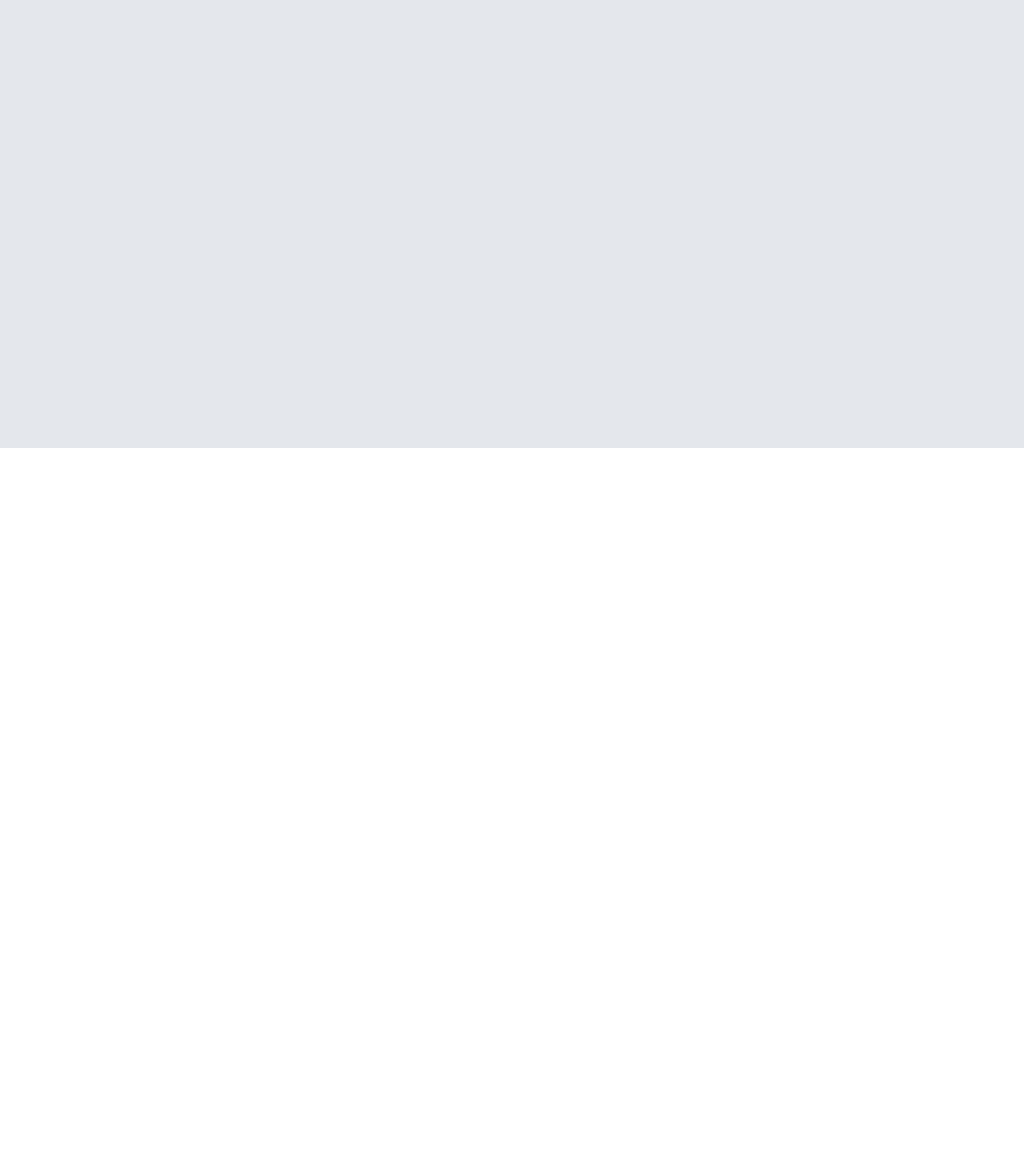
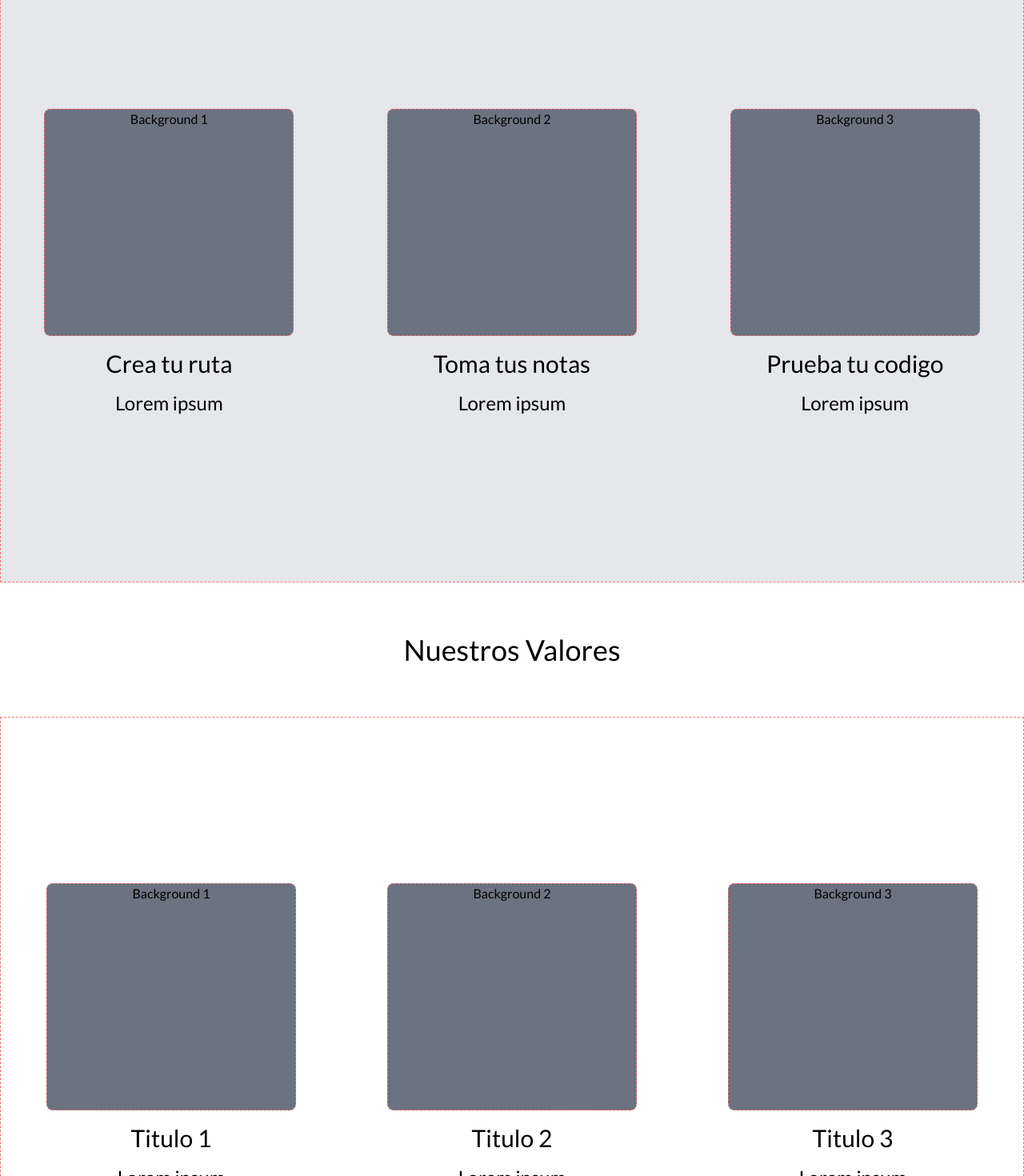
Before and after one commit to No-Country/s6-02-m-java-react, a React (Vite) app in the folder frontend/Pro-Grama/: page /Home in a window 1280 px wide. Shown: the part 2520-3990 px from the top of the page at 80% size. Before the commit the page ends 3080 px from the top, so only its background shows below. Built offline with nearby package versions, Linux system fonts and the light colour scheme; no server answers; what tailwindcss-no-scrollbar would draw is missing.

Commit message:
added grids to the landing page site, still some implementations

```diff
--- a/frontend/Pro-Grama/src/pro-grama/pages/LandingPage.jsx
+++ b/frontend/Pro-Grama/src/pro-grama/pages/LandingPage.jsx
@@ -102,14 +102,82 @@ const LandingPage = () => {
             <h2 className="text-4xl py-16">¿Por qué elegir Pro-Grama?</h2>
           </div>
 
-          <div className="grid grid-cols-3 text-center gap-2 border border-red-400 border-dashed">
+          <div className="grid grid-cols-3 place-content-center place-items-center h-screen text-center items-center gap-2 py-6 border border-red-400 border-dashed">
             <div>
-              <div className="border border-red-400 border-dashed">
-                <h3>hola</h3>
+              <div className="border border-red-400 border-dashed bg-gray-500 rounded-lg w-[19.5rem] h-[17.8rem] ">
+                <h3>Background 1</h3>
+              </div>
+              <div className="py-4 text-3xl text-center">
+                <p>Crea tu ruta</p>
+              </div>
+              <div className="text-2xl">
+                <p cl>Lorem ipsum</p>
               </div>
             </div>
-            <div className="border border-red-400 border-dashed">Hola</div>
-            <div className="border border-red-400 border-dashed">Hola</div>
+            <div>
+              <div className="border border-red-400 border-dashed bg-gray-500 rounded-lg w-[19.5rem] h-[17.8rem] ">
+                <h3>Background 2</h3>
+              </div>
+              <div className="py-4 text-3xl text-center">
+                <p>Toma tus notas</p>
+              </div>
+              <div className="text-2xl">
+                <p cl>Lorem ipsum</p>
+              </div>
+            </div>
+            <div>
+              <div className="border border-red-400 border-dashed bg-gray-500 rounded-lg w-[19.5rem] h-[17.8rem] ">
+                <h3>Background 3</h3>
+              </div>
+              <div className="py-4 text-3xl text-center">
+                <p>Prueba tu codigo</p>
+              </div>
+              <div className="text-2xl">
+                <p cl>Lorem ipsum</p>
+              </div>
+            </div>
+          </div>
+        </div>
+
+        <div className="min-h-screen">
+          <div className="text-center">
+            <h2 className="text-4xl py-16">Nuestros Valores</h2>
+          </div>
+
+          <div className="grid grid-cols-3 place-content-center place-items-center h-screen text-center items-center py-6 border border-red-400 border-dashed">
+            <div>
+              <div className="border border-red-400 border-dashed bg-gray-500 rounded-lg w-[19.5rem] h-[17.8rem] ">
+                <h3>Background 1</h3>
+              </div>
+              <div className="py-4 text-3xl text-center">
+                <p>Titulo 1</p>
+              </div>
+              <div className="text-2xl">
+                <p cl>Lorem ipsum</p>
+              </div>
+            </div>
+            <div>
+              <div className="border border-red-400 border-dashed bg-gray-500 rounded-lg w-[19.5rem] h-[17.8rem] ">
+                <h3>Background 2</h3>
+              </div>
+              <div className="py-4 text-3xl text-center">
+                <p>Titulo 2</p>
+              </div>
+              <div className="text-2xl">
+                <p cl>Lorem ipsum</p>
+              </div>
+            </div>
+            <div>
+              <div className="border border-red-400 border-dashed bg-gray-500 rounded-lg w-[19.5rem] h-[17.8rem] ">
+                <h3>Background 3</h3>
+              </div>
+              <div className="py-4 text-3xl text-center">
+                <p>Titulo 3 </p>
+              </div>
+              <div className="text-2xl">
+                <p cl>Lorem ipsum</p>
+              </div>
+            </div>
           </div>
         </div>
       </div>
```
